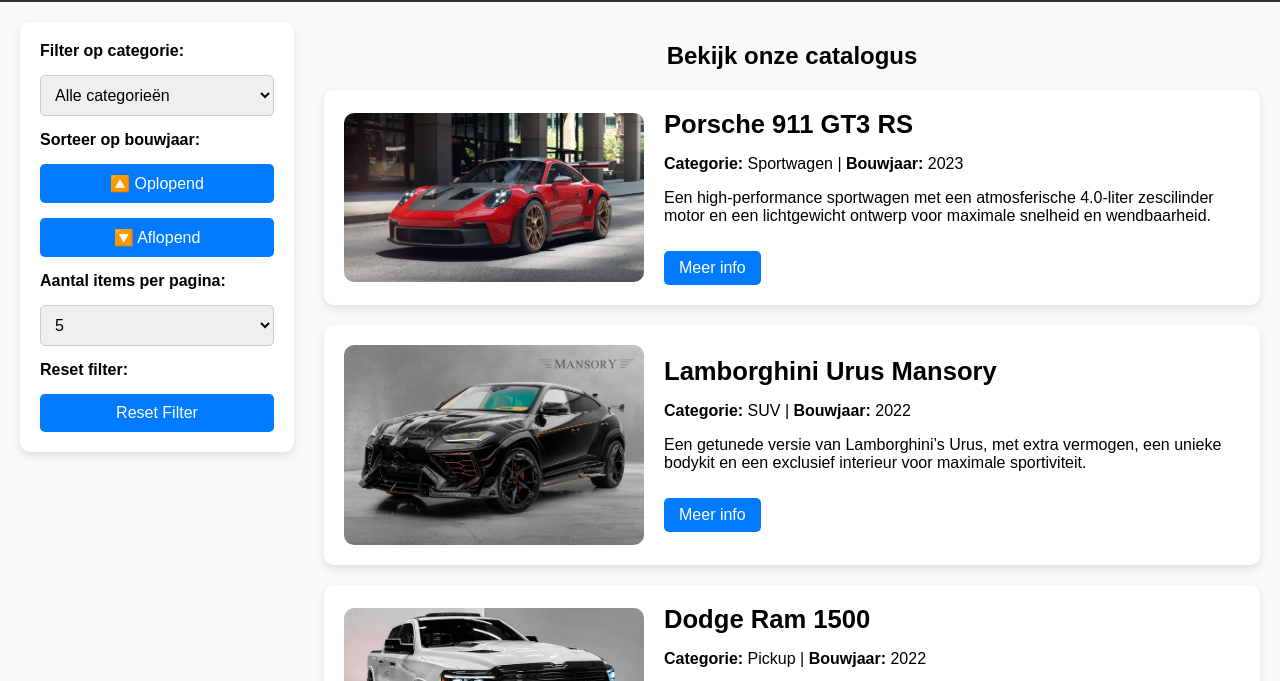
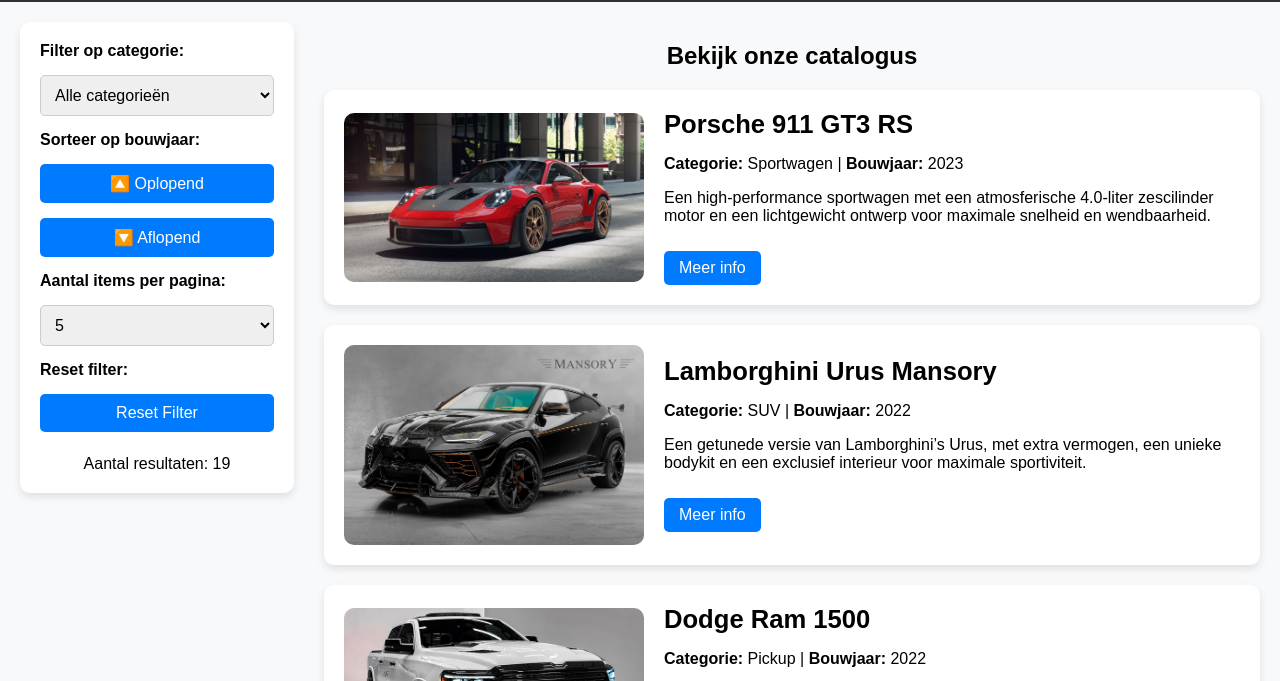
Before and after one commit to Marcianojrm/individueleWEB, a plain HTML site: page InvdOpdracht/catalogus.html in a window 1280 px wide. Shown: the part 92-773 px from the top of the page. Drawn offline with Linux system fonts and the light colour scheme.

Commit message:
cars added - result text added

```diff
--- a/InvdOpdracht/cars.json
+++ b/InvdOpdracht/cars.json
@@ -128,5 +128,65 @@
         "image": "pictures/tesla_model_s.jpg",
         "description": "Een revolutionaire elektrische sedan met een verbluffende acceleratie en geavanceerde technologie.",
         "prijs": 130000
+    },
+    {
+        "id": 14,
+        "merk": "Alfa Romeo",
+        "model": "Giulia Quadrifoglio",
+        "bouwjaar": 2022,
+        "categorie": "Sportwagen",
+        "image": "pictures/alfa_romeo_giulia.jpg",
+        "description": "Een Italiaanse sportwagen met een krachtige V6-twin-turbo motor en een agressief design voor top-prestaties.",
+        "prijs": 85000
+    },
+    {
+        "id": 15,
+        "merk": "BMW",
+        "model": "X5 M",
+        "bouwjaar": 2023,
+        "categorie": "SUV",
+        "image": "pictures/bmw_x5_m.jpg",
+        "description": "Een sportieve SUV met een V8-motor, vierwielaandrijving en een luxe interieur voor zowel prestaties als comfort.",
+        "prijs": 120000
+    },
+    {
+        "id": 16,
+        "merk": "GMC",
+        "model": "Sierra 1500",
+        "bouwjaar": 2025,
+        "categorie": "Pickup",
+        "image": "pictures/GMC_Sierra_1500.jpg",
+        "description": "Een pickup truck met een supercharged V8-motor, ontworpen voor extreme prestaties en off-road capaciteiten.",
+        "prijs": 90000
+    },
+    {
+        "id": 17,
+        "merk": "Chevrolet",
+        "model": "Camaro ZL1",
+        "bouwjaar": 2021,
+        "categorie": "Muscle Car",
+        "image": "pictures/chevrolet_camaro_zl1.jpg",
+        "description": "Een iconische muscle car met een supercharged V8-motor voor explosieve prestaties en een agressief uiterlijk.",
+        "prijs": 75000
+    },
+    {
+        "id": 18,
+        "merk": "Bugatti",
+        "model": "Chiron Super Sport",
+        "bouwjaar": 2023,
+        "categorie": "Hypercar",
+        "image": "pictures/bugatti_chiron.jpg",
+        "description": "Een hypercar met een quad-turbo W16-motor, ongekende snelheid en een luxe afwerking voor de elite van de autobezitters.",
+        "prijs": 3500000
+    },
+    {
+        "id": 19,
+        "merk": "Audi",
+        "model": "e-tron GT",
+        "bouwjaar": 2023,
+        "categorie": "Elektrisch",
+        "image": "pictures/audi_e_tron_gt.jpg",
+        "description": "Een luxe elektrische sportwagen met een krachtige dual-motor setup, uitstekende prestaties en een futuristisch ontwerp.",
+        "prijs": 105000
     }
 ]
--- a/InvdOpdracht/catalogus.css
+++ b/InvdOpdracht/catalogus.css
@@ -96,7 +96,10 @@
     color: black;
 }
 
-
+#resultCount {
+    text-align: center;
+    margin-top: 1vh;
+}
 
 .info-button {
     display: inline-block;
--- a/InvdOpdracht/catalogus.html
+++ b/InvdOpdracht/catalogus.html
@@ -60,6 +60,10 @@
             <label for="reset-filter">Reset filter:</label>
             <button id="reset-filter">Reset Filter</button>
 
+            <div id="resultCount">
+                Aantal resultaten: <span id="resultCountValue">0</span>
+            </div>
+
         </div>
 
         <section class="catalogus">
@@ -86,7 +90,6 @@
             </div>
 
 
-
     </main>
 
 
--- a/InvdOpdracht/catalogus.js
+++ b/InvdOpdracht/catalogus.js
@@ -62,6 +62,8 @@
         // Disable/enable pagination buttons
         prevPageBtn.disabled = currentPage === 1;
         nextPageBtn.disabled = currentPage >= totalPages;
+
+        document.getElementById("resultCountValue").textContent = filteredData.length;
     }
 
     // Open modal with car details
@@ -147,8 +149,8 @@
 
     // Items per page change listener
     itemsPerPageSelect.addEventListener("change", function() {
-        itemsPerPage = parseInt(itemsPerPageSelect.value);  // Update the items per page based on dropdown value
-        currentPage = 1;  // Reset to the first page when items per page changes
+        itemsPerPage = parseInt(itemsPerPageSelect.value);
+        currentPage = 1;
         displayCars();  // Re-render cars with the new settings
     });
 
@@ -165,15 +167,15 @@
 
     // Reset het aantal items per pagina naar 5
     itemsPerPageSelect.value = 5;
-    itemsPerPage = 5;  // Zet de itemsPerPage naar de standaardwaarde
+    itemsPerPage = 5;
 
-    // Reset de pagina naar 1
+
     currentPage = 1;
 
     // Herstel de originele data zonder filters
     filteredData = [...autoData];
 
-    // Toon de auto's met de reset-instellingen
+
     displayCars();
 });
 
```
Also changed, not shown: InvdOpdracht/pictures/GMC_Sierra_1500.jpg (added), InvdOpdracht/pictures/alfa_romeo_giulia.jpg (added), InvdOpdracht/pictures/audi_e_tron_gt.jpg (added), InvdOpdracht/pictures/bmw_x5_m.jpg (added), InvdOpdracht/pictures/bugatti_chiron.jpg (added), InvdOpdracht/pictures/chevrolet_camaro_zl1.jpg (added).
